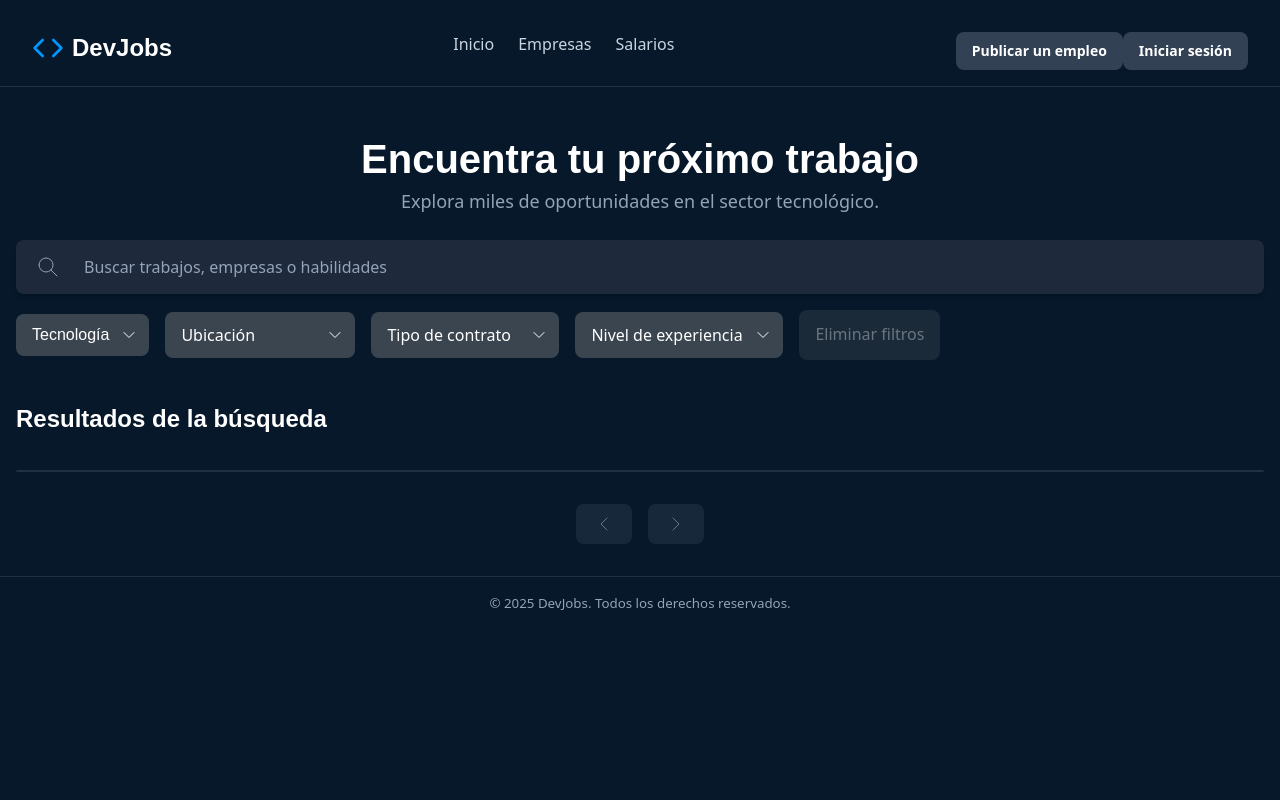
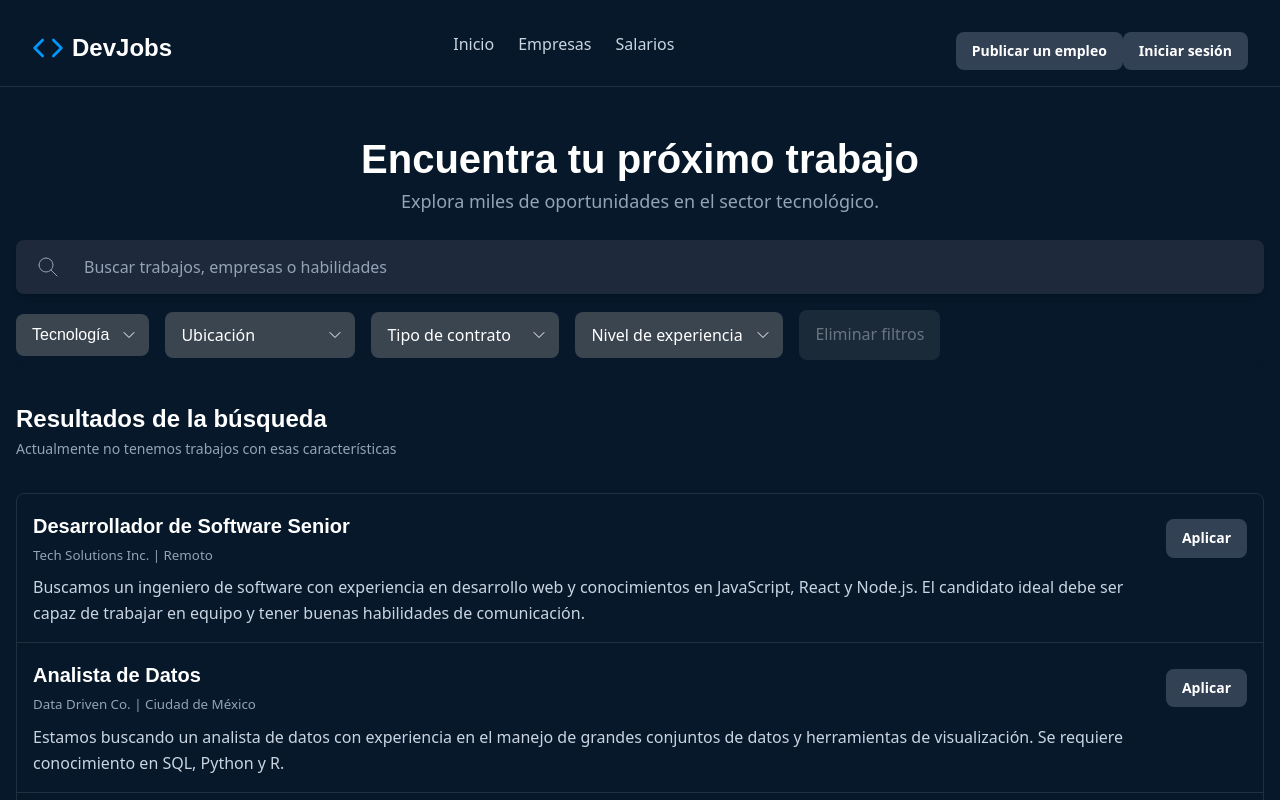
Before and after one commit to carlosmarte23/bootcamp-fullstack-js, a React (Vite) app in the folder 02-react/: page / in a window 1280 px wide. Shown: the top 800 px of the page. Built offline with nearby package versions, Linux system fonts and the light colour scheme; a web font is replaced by a local one.

Commit message:
feat: separate the search result list into JobListing, JobsInfo and JobCard components.

```diff
--- a/02-react/src/App.jsx
+++ b/02-react/src/App.jsx
@@ -1,6 +1,6 @@
 import Footer from "./components/Footer";
 import Header from "./components/Header";
-import JobListings from "./components/JobListings/JobListings";
+import JobListings from "./components/JobListings/index";
 import JobsSearch from "./components/JobsSearch";
 
 function App() {
--- /dev/null
+++ b/02-react/src/components/JobListings/JobCard.jsx
@@ -0,0 +1,20 @@
+function JobCard({ job }) {
+  const { titulo, empresa, ubicacion, descripcion } = job;
+
+  return (
+    <article className="job-card">
+      <div className="job-title">
+        <h3>{titulo}</h3>
+        <small>
+          {empresa} | {ubicacion}
+        </small>
+      </div>
+      <a href="#" className="button btn-apply">
+        Aplicar
+      </a>
+      <p>{descripcion}</p>
+    </article>
+  );
+}
+
+export default JobCard;
--- /dev/null
+++ b/02-react/src/components/JobListings/JobList.jsx
@@ -0,0 +1,18 @@
+import data from "../../data/jobs.json";
+import JobCard from "./JobCard";
+
+function JobList() {
+  const job1 = data[0];
+  const job2 = data[1];
+  const job3 = data[2];
+
+  return (
+    <div className="job-list">
+      <JobCard job={job1} />
+      <JobCard job={job2} />
+      <JobCard job={job3} />
+    </div>
+  );
+}
+
+export default JobList;
--- a/02-react/src/components/JobListings/JobListings.jsx
+++ /dev/null
@@ -1,63 +0,0 @@
-function JobListings() {
-  return (
-    <section className="search-results">
-      <h2>Resultados de la búsqueda</h2>
-      <div className="jobs-info" id="jobs-info"></div>
-      <div className="job-listings" id="jobs-container"></div>
-
-      <nav className="pagination">
-        <a
-          href="#"
-          id="pagination-prev"
-          className="pagination-link button"
-          aria-label="Previous page"
-          aria-disabled="true"
-        >
-          <svg
-            xmlns="http://www.w3.org/2000/svg"
-            width="24"
-            height="24"
-            viewBox="0 0 24 24"
-            fill="none"
-            stroke="currentColor"
-            strokeWidth="1"
-            strokeLinecap="round"
-            strokeLinejoin="round"
-            className="icon icon-tabler icons-tabler-outline icon-tabler-chevron-left"
-          >
-            <path stroke="none" d="M0 0h24v24H0z" fill="none" />
-            <path d="M15 6l-6 6l6 6" />
-          </svg>
-        </a>
-
-        <div className="pagination-pages" id="pagination-pages"></div>
-
-        <a
-          href="#"
-          id="pagination-next"
-          className="pagination-link button"
-          aria-label="Next page"
-          aria-disabled="true"
-        >
-          <svg
-            xmlns="http://www.w3.org/2000/svg"
-            width="24"
-            height="24"
-            viewBox="0 0 24 24"
-            fill="none"
-            stroke="currentColor"
-            strokeWidth="1"
-            strokeLinecap="round"
-            strokeLinejoin="round"
-            className="icon icon-tabler icons-tabler-outline icon-tabler-chevron-right"
-          >
-            <path stroke="none" d="M0 0h24v24H0z" fill="none" />
-            <path d="M9 6l6 6l-6 6" />
-          </svg>
-        </a>
-      </nav>
-    </section>
-  );
-}
-
-export default JobListings;
--- /dev/null
+++ b/02-react/src/components/JobListings/JobsInfo.jsx
@@ -0,0 +1,17 @@
+function JobsInfo() {
+  return (
+    <div className="jobs-info" id="jobs-info">
+      Actualmente no tenemos trabajos con esas características
+    </div>
+  );
+}
+
+// if (filteredJobs.length === 0) {
+//   html = "Actualmente no tenemos trabajos con esas características";
+// } else if (filteredJobs.length === 1) {
+//   html = `¡Encontramos <span>1</span> oportunidad para ti!`;
+// } else {
+//   html = `¡Encontramos <span>${filteredJobs.length}</span> oportunidades para ti!`;
+// }
+
+export default JobsInfo;
--- /dev/null
+++ b/02-react/src/components/JobListings/index.jsx
@@ -0,0 +1,14 @@
+import JobList from "./JobList";
+import JobsInfo from "./JobsInfo";
+
+function JobListings() {
+  return (
+    <section className="search-results">
+      <h2>Resultados de la búsqueda</h2>
+      <JobsInfo />
+      <JobList />
+    </section>
+  );
+}
+
+export default JobListings;
--- a/02-react/src/index.css
+++ b/02-react/src/index.css
@@ -488,20 +488,20 @@ footer {
     }
   }
 
-  .job-listings {
+  .job-list {
     gap: 1rem;
     margin-top: 2rem;
     border: 1px solid var(--border);
     border-radius: 0.5rem;
 
-    /* Individual Job Listing Styles */
-    .job-listing {
+    /* Individual Job Card Styles */
+    .job-card {
       border-bottom: 1px solid var(--border);
       padding: 1rem;
       display: grid;
       grid-template-columns: 1fr max-content;
 
-      .job-listing-title {
+      .job-title {
         grid-column: 1;
 
         h3 {
```
